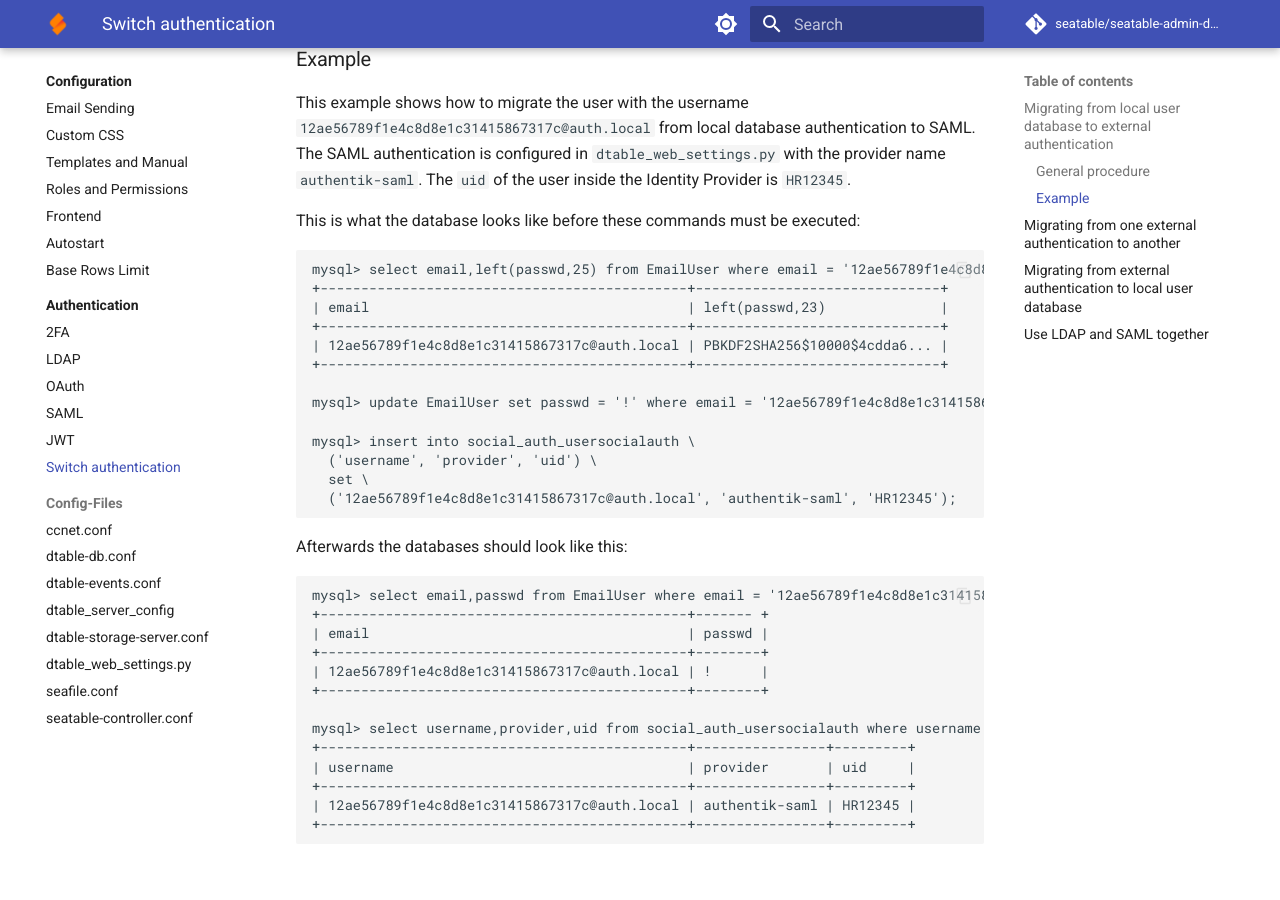
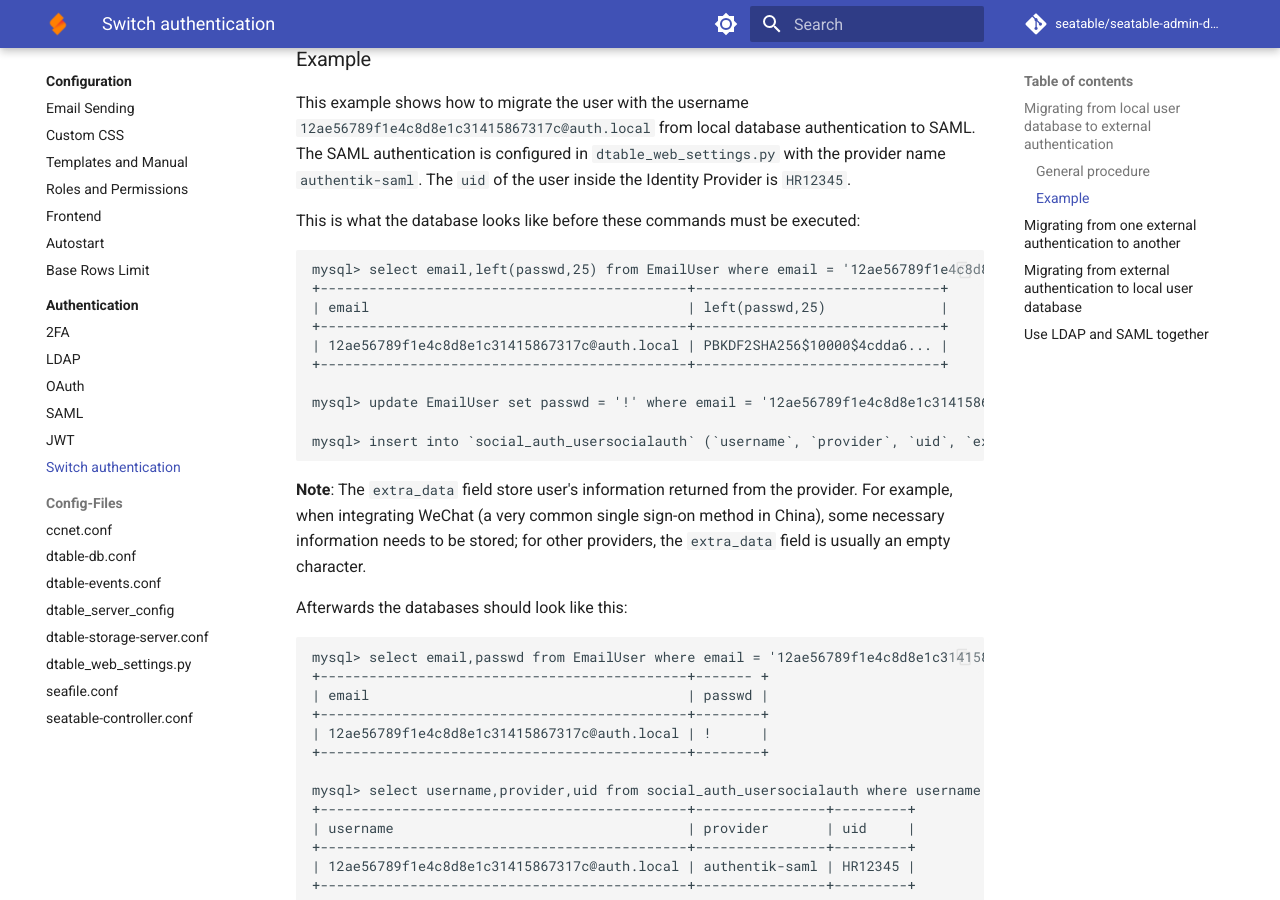
Before and after one commit to seatable/seatable-admin-docs, an MkDocs documentation site: the page built from docs/authentication/auth_switch.md, in a window 1280 px wide and 900 px high, scrolled down 1045 px. Built offline with MkDocs 1.6.1 and Material for MkDocs 9.7.7, drawn with Linux system fonts in a browser that asks for light colours; comment, search, counter and statistics services are not loaded.

Commit message:
update docs

````diff
--- a/docs/authentication/auth_switch.md
+++ b/docs/authentication/auth_switch.md
@@ -30,18 +30,17 @@
 ```
 mysql> select email,left(passwd,25) from EmailUser where email = '12ae56789f1e4c8d8e1c31415867317c@auth.local';
 +---------------------------------------------+------------------------------+
-| email                                       | left(passwd,23)              |
+| email                                       | left(passwd,25)              |
 +---------------------------------------------+------------------------------+
 | 12ae56789f1e4c8d8e1c31415867317c@auth.local | PBKDF2SHA256$10000$4cdda6... |
 +---------------------------------------------+------------------------------+
 
 mysql> update EmailUser set passwd = '!' where email = '12ae56789f1e4c8d8e1c31415867317c@auth.local';
 
-mysql> insert into social_auth_usersocialauth \
-  ('username', 'provider', 'uid') \
-  set \
-  ('12ae56789f1e4c8d8e1c31415867317c@auth.local', 'authentik-saml', 'HR12345');
+mysql> insert into `social_auth_usersocialauth` (`username`, `provider`, `uid`, `extra_data`) values ('12ae56789f1e4c8d8e1c31415867317c@auth.local', 'authentik-saml', 'HR12345', '');
 ```
+
+__Note__: The `extra_data` field store user's information returned from the provider. For example, when integrating WeChat (a very common single sign-on method in China), some necessary information needs to be stored; for other providers, the `extra_data` field is usually an empty character.
 
 Afterwards the databases should look like this:
 
````
